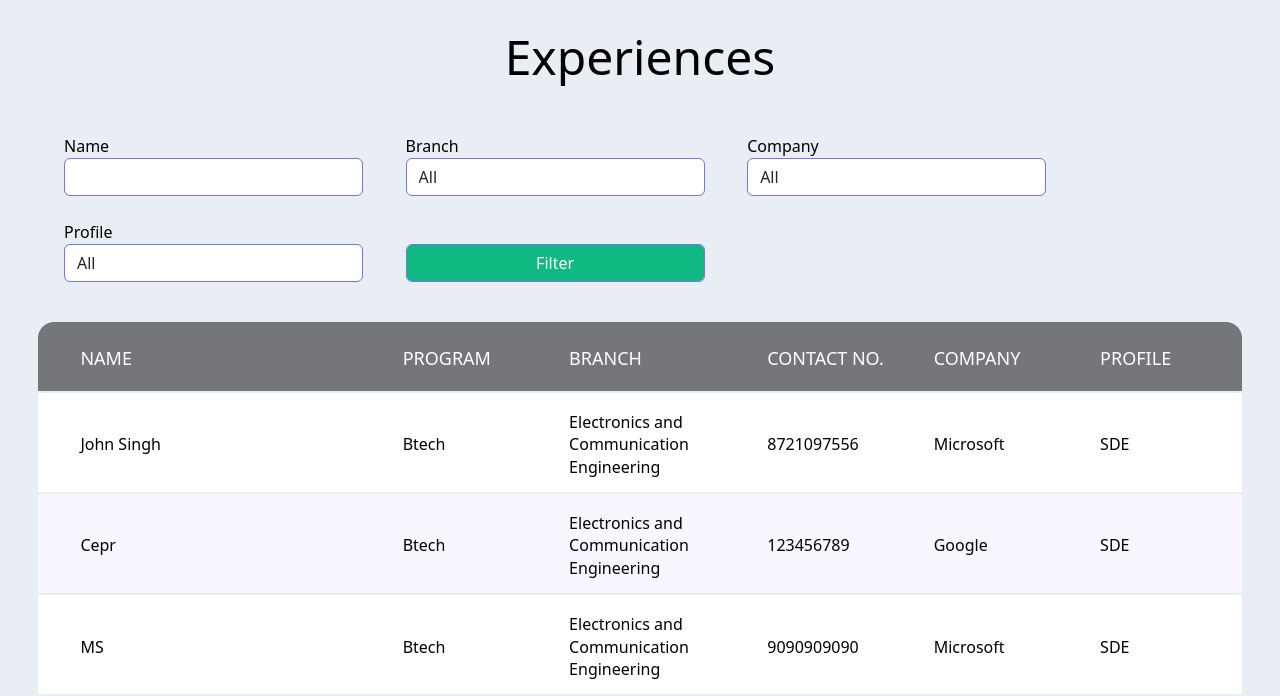
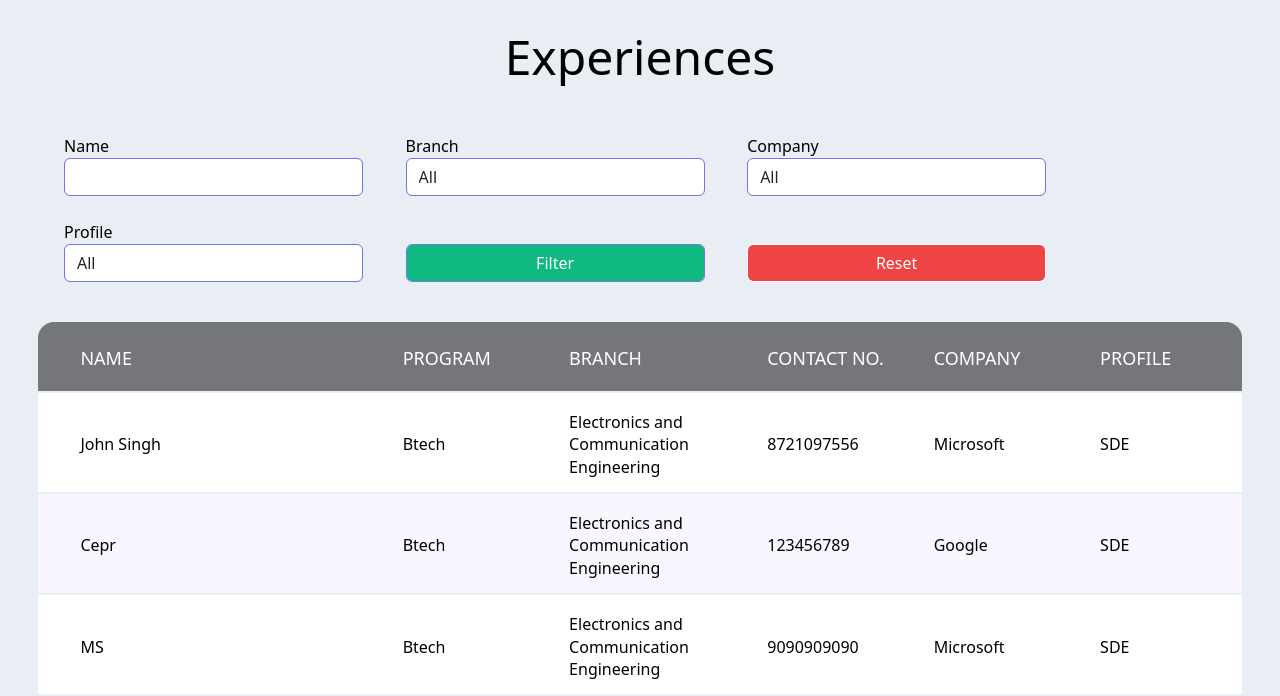
Before and after one commit to jayantjaiswal100/Cepstrum, a Django app: page /cepstrum/inplex/experience in a window 1280 px wide. Shown: the part 190-886 px from the top of the page. Run offline with Django 3.2, Linux system fonts and the light colour scheme; data comes from the database, SQL or seed files in the repository; parts of the project's set-up code (start-up, migrations or seed data) failed here and were passed over; some libraries are stand-ins or nearby versions.

Commit message:
reset button

```diff
--- a/inplex/templates/inplex/student_experience.html
+++ b/inplex/templates/inplex/student_experience.html
@@ -532,6 +532,13 @@ a {
                                         </button>
 									</div>
 								</div>
+									<div class="col-6 col-lg-3" style="display: inline-block;max-width: 299px;margin-right:3vw ;margin-top: 3vh;">
+									<div class="form-group">
+										<button class="form-control bg-red-500 text-white" id="Reset" style="border-color: white;">
+                                            Reset
+                                        </button>
+									</div>
+								</div>
 								<!-- <div class="col-6 col-lg-3" style="display: inline-block;max-width: 299px;">
 									<div class="form-group">
 										<button class="form-control" id="reset" style="border-color: #7774e7;">
@@ -632,15 +639,15 @@ a {
 
 
 <script>
+	var filter_argument = '';
     document.getElementById('filter').addEventListener('click', (e) => {
         const name = document.getElementById('name').value;
         const branch = document.getElementById('branch').value;
-        // const year = document.getElementById('year').value;
+
         const company = document.getElementById('company').value;
         const profile = document.getElementById('profile').value;
-        // company.replace(' ', '+')
-        console.log(company);
-        var filter_argument = '';
+
+
         if(name != ''){
             if(filter_argument === '') filter_argument = '?';
             else filter_argument += '&';
@@ -673,5 +680,10 @@ a {
         }
         window.location = filter_argument;
     })
+    document.getElementById('Reset').addEventListener('click', (f) => {
+
+    filter_argument = "/cepstrum/inplex/experience";
+    window.location = filter_argument;
+    })
 </script>
 {% endblock %}
```
